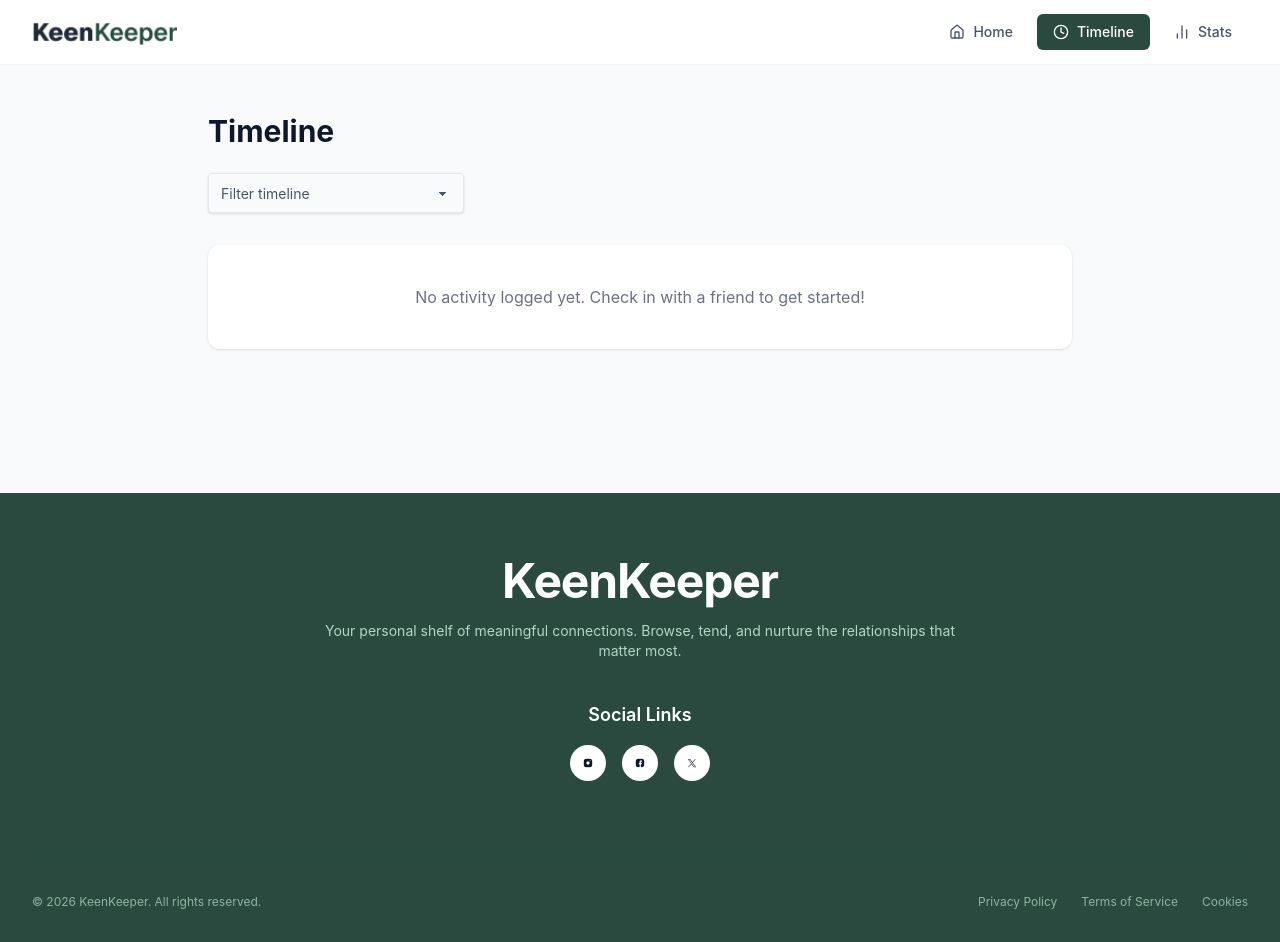
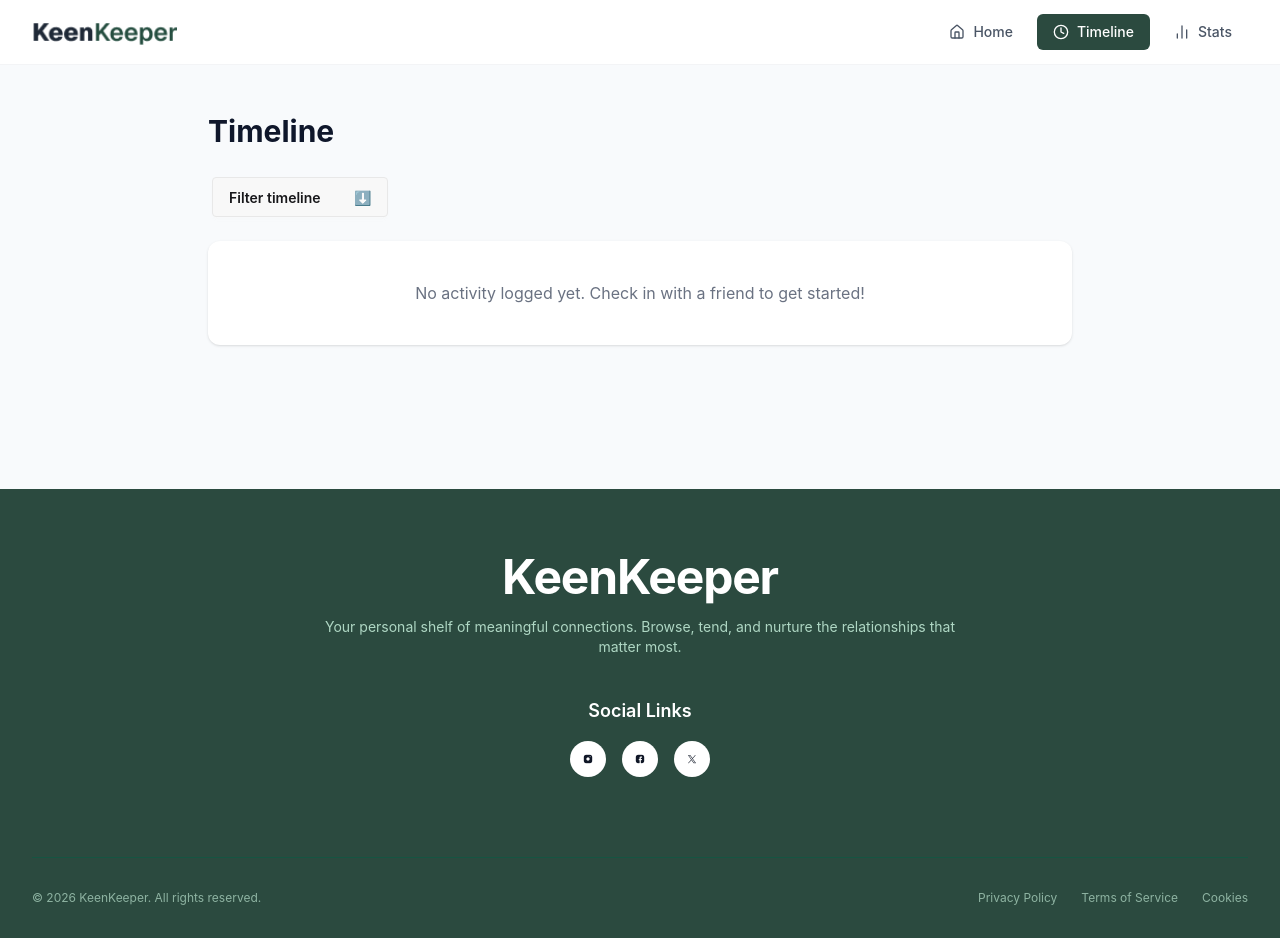
Before and after one commit to raihanuIR/Assign07, a React (Vite) app: page /timeline in a window 1280 px wide. Built offline with nearby package versions, Linux system fonts and the light colour scheme.

Commit message:
added Filter Structure

```diff
--- a/src/pages/Timeline.jsx
+++ b/src/pages/Timeline.jsx
@@ -22,14 +22,13 @@ const Timeline = () => {
         <div className="max-w-4xl mx-auto px-4 py-12 w-full">
             <h1 className="text-3xl font-bold text-slate-900 mb-6">Timeline</h1>
 
-            <div className="mb-8 w-64">
-                <select className="select select-bordered w-full bg-slate-50 border-gray-200 shadow-sm text-gray-600">
-                    <option disabled selected>Filter timeline</option>
-                    <option>All Activity</option>
-                    <option>Call</option>
-                    <option>Text</option>
-                    <option>Video</option>
-                </select>
+            <div className="dropdown dropdown-start mb-5 w-44 ">
+                <div tabindex="0" role="button" class="btn m-1 w-full justify-between flex">Filter timeline <span className="text-md font-bold">⬇️</span></div>
+                <ul tabindex="-1" class="dropdown-content menu bg-base-100 rounded-box z-1 w-45 p-2 shadow-sm">
+                    <li><a>Call</a></li>
+                    <li><a>Text</a></li>
+                    <li><a>Video</a></li>
+                </ul>
             </div>
 
             <div className="space-y-4">
```
